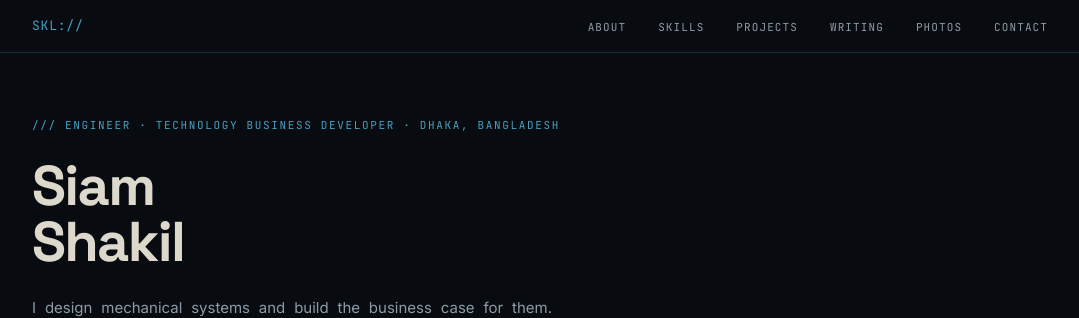
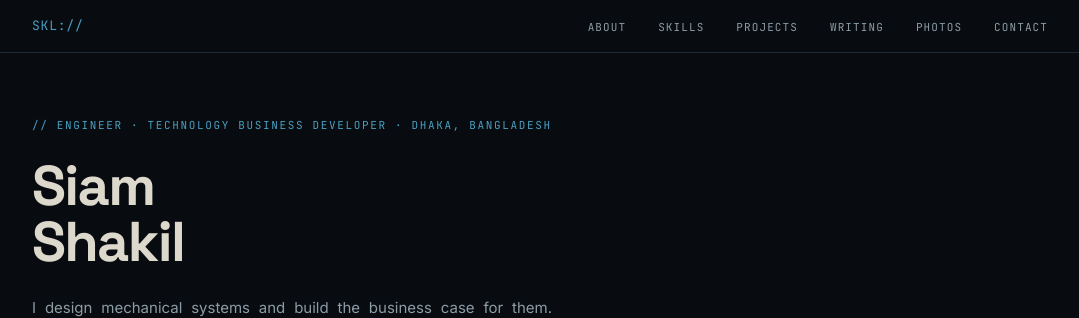
Before and after one commit to siamshakil/siamshakil.github.io, a Jekyll site: the page built from index.html, in a window 1280 px wide and 900 px high. Shown: the top 318 px of the window, without its empty margins (100-1179 px from the left). Built offline with Jekyll 4.4.1, drawn with Linux system fonts in a browser that asks for light colours.

Commit message:
Fix comment formatting in hero section

```diff
--- a/index.html
+++ b/index.html
@@ -5,7 +5,7 @@ layout: default
 <!-- HERO -->
 <section id="hero">
   <div class="hero-inner">
-    <p class="hero-eyebrow">/// Engineer · Technology Business Developer · {{ site.author.location }}</p>
+    <p class="hero-eyebrow">// Engineer · Technology Business Developer · {{ site.author.location }}</p>
     <h1 class="hero-name">Siam<br>Shakil</h1>
     <p class="hero-descriptor">
       I design mechanical systems and build the business case for them.
```
